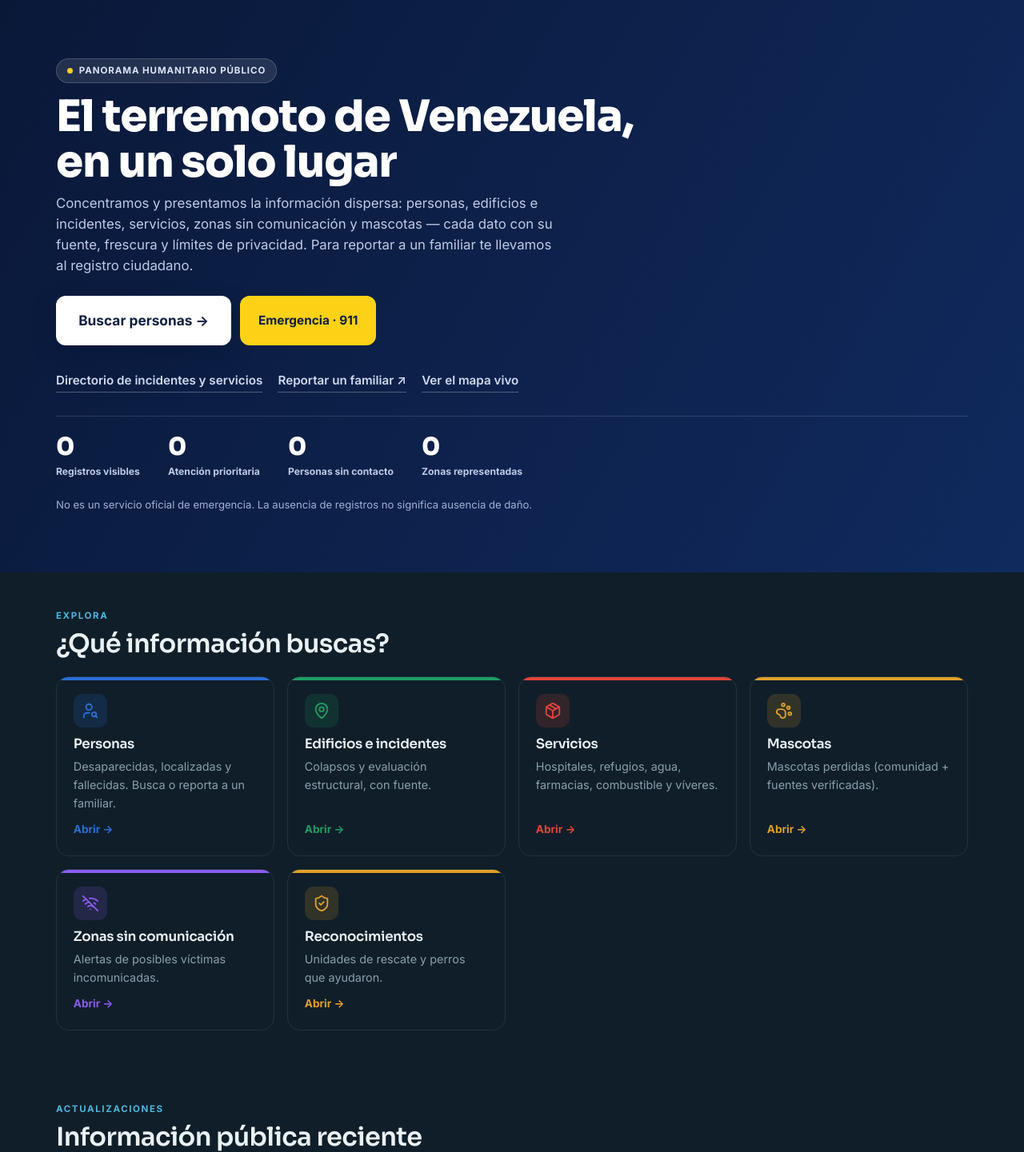
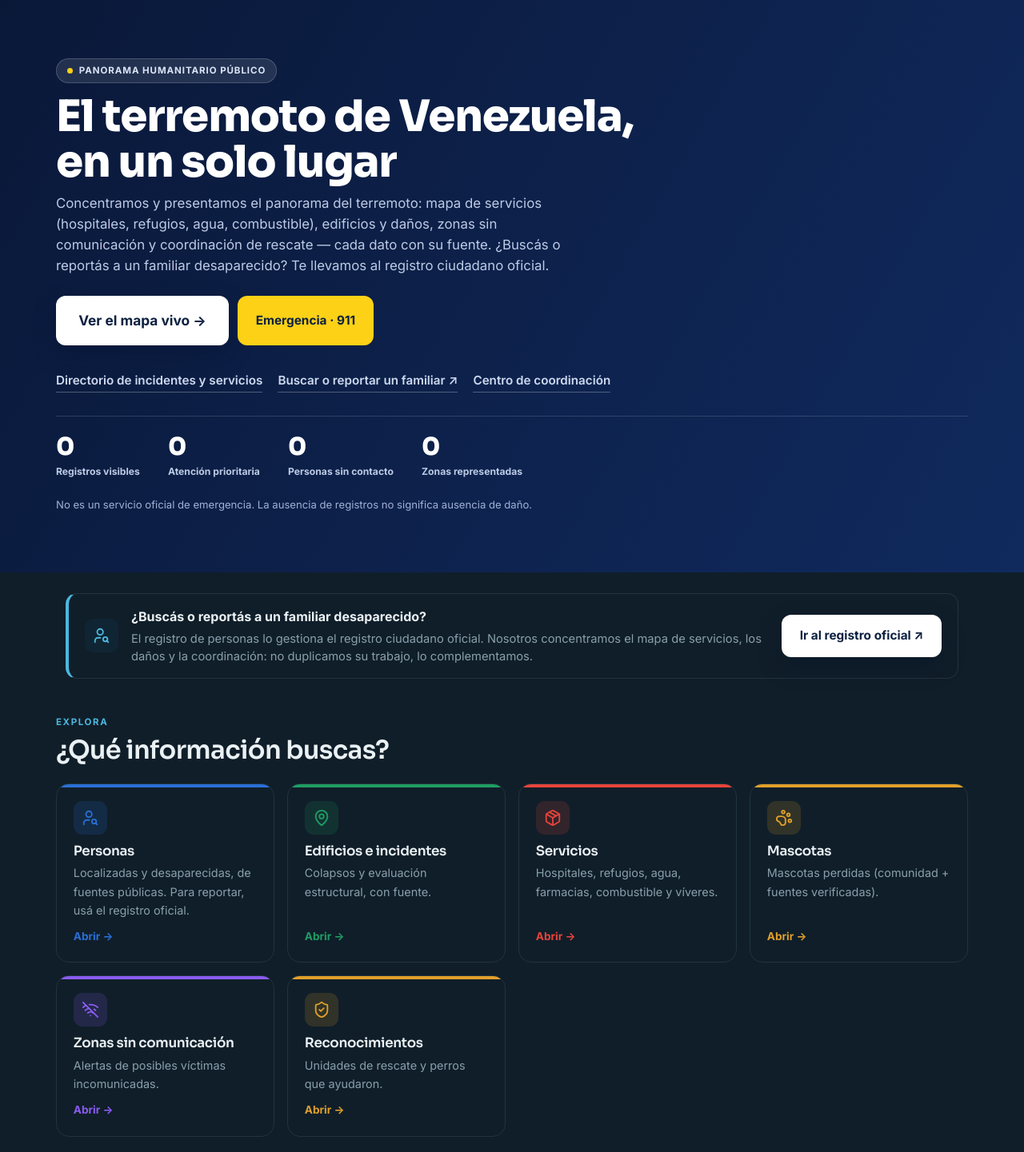
Before and after one commit to sibrianc/red-ayuda-venezuela, a Flask app: page / in a window 1280 px wide. Shown: the part 142-1583 px from the top of the page at 80% size. Run offline with Flask 3, Linux system fonts and the light colour scheme.

Commit message:
feat(home): texto de complementariedad con el registro de personas (#15)
Deja cristalino que el sitio NO duplica el registro ciudadano de desaparecidos, lo
complementa:
- Hero reenfocado: identidad = mapa de servicios, edificios/daños, zonas sin comunicación
  y coordinación; CTA principal "Ver el mapa vivo". Personas → registro oficial.
- Banner dedicado bajo el hero: "¿Buscás o reportás a un familiar? → registro ciudadano
  oficial", explicando que concentramos mapa/servicios/coordinación y no duplicamos.
- Tarjeta "Personas" aclara que presenta datos de fuentes públicas y que para reportar se
  usa el registro oficial.
- i18n EN de los textos nuevos; test de home actualizado.

Co-authored-by: Carlo Sibrian <sibrianc@users.noreply.github.com>
Co-authored-by: Claude Opus 4.8 <noreply@anthropic.com>

```diff
--- a/app/i18n.py
+++ b/app/i18n.py
@@ -73,6 +73,14 @@ TRANSLATIONS: dict[str, dict[str, str]] = {
         "Abrir →": "Open →",
         "Unidades de rescate y perros que ayudaron.": "Rescue units and dogs that helped.",
         "Panel": "Dashboard",
+        "Ver el mapa vivo →": "Open the live map →",
+        "Accesos rápidos": "Quick links",
+        "Ir al registro oficial": "Go to the official registry",
+        "Registro de personas desaparecidas": "Missing persons registry",
+        "¿Buscás o reportás a un familiar desaparecido?": "Looking for or reporting a missing relative?",
+        "El registro de personas lo gestiona el registro ciudadano oficial. Nosotros concentramos el mapa de servicios, los daños y la coordinación: no duplicamos su trabajo, lo complementamos.": "The persons registry is run by the official citizen registry. We gather the services map, damage and coordination: we don't duplicate their work, we complement it.",
+        "Concentramos y presentamos el panorama del terremoto: mapa de servicios (hospitales, refugios, agua, combustible), edificios y daños, zonas sin comunicación y coordinación de rescate — cada dato con su fuente. ¿Buscás o reportás a un familiar desaparecido? Te llevamos al registro ciudadano oficial.": "We gather and present the earthquake picture: a services map (hospitals, shelters, water, fuel), buildings and damage, areas without communication and rescue coordination — each item with its source. Looking for or reporting a missing relative? We take you to the official citizen registry.",
+        "Localizadas y desaparecidas, de fuentes públicas. Para reportar, usá el registro oficial.": "Found and missing, from public sources. To report, use the official registry.",
         "Fuentes": "Sources",
         "Reportar y buscar": "Report & search",
         "Reportar un problema": "Report an issue",
--- a/app/static/css/main.css
+++ b/app/static/css/main.css
@@ -1165,3 +1165,18 @@ html[data-theme="light"] .navbar-toggler-icon{ background-image:url("data:[embed
   font-family:'IBM Plex Mono',monospace; font-size:11px; letter-spacing:.02em; }
 .mapc-intel-search::placeholder{ color:#6f8a8e; }
 .mapc-intel-search:focus{ outline:none; border-color:rgba(45,225,214,.6); background:rgba(8,13,17,.92); }
+
+/* Banner de complementariedad: personas -> registro oficial (no duplicamos, complementamos) */
+.rv-registry-banner{ display:flex; align-items:center; gap:1rem; margin:1.6rem 0 0; padding:1rem 1.25rem;
+  border:1px solid var(--border); border-left:4px solid var(--blue); border-radius:14px; background:var(--surface); }
+.rv-rb-ic{ flex:none; width:42px; height:42px; display:grid; place-items:center; border-radius:11px;
+  background:rgba(20,91,121,.12); color:var(--blue); }
+.rv-rb-ic svg{ width:22px; height:22px; }
+.rv-rb-text{ flex:1 1 auto; min-width:0; }
+.rv-rb-text strong{ display:block; }
+.rv-rb-text p{ margin:.25rem 0 0; color:var(--muted); font-size:.92rem; line-height:1.5; }
+.rv-registry-banner .rv-btn{ flex:none; }
+@media (max-width:640px){
+  .rv-registry-banner{ flex-wrap:wrap; align-items:flex-start; }
+  .rv-registry-banner .rv-btn{ width:100%; text-align:center; }
+}
--- a/app/templates/public/home.html
+++ b/app/templates/public/home.html
@@ -14,15 +14,15 @@
     <div class="container rv-hero-inner">
       <span class="rv-badge"><i aria-hidden="true"></i> {{ _('Panorama humanitario público') }}</span>
       <h1>{{ _('El terremoto de Venezuela, en un solo lugar') }}</h1>
-      <p class="rv-lead">{{ _('Concentramos y presentamos la información dispersa: personas, edificios e incidentes, servicios, zonas sin comunicación y mascotas — cada dato con su fuente, frescura y límites de privacidad. Para reportar a un familiar te llevamos al registro ciudadano.') }}</p>
+      <p class="rv-lead">{{ _('Concentramos y presentamos el panorama del terremoto: mapa de servicios (hospitales, refugios, agua, combustible), edificios y daños, zonas sin comunicación y coordinación de rescate — cada dato con su fuente. ¿Buscás o reportás a un familiar desaparecido? Te llevamos al registro ciudadano oficial.') }}</p>
       <div class="rv-hero-actions">
-        <a class="rv-btn rv-btn-light rv-btn-lg" href="{{ url_for('public.directory_people') }}">{{ _('Buscar personas →') }}</a>
+        <a class="rv-btn rv-btn-light rv-btn-lg" href="{{ url_for('map.index') }}">{{ _('Ver el mapa vivo →') }}</a>
         <a class="rv-btn rv-btn-emergency" href="{{ url_for('public.contacts') }}">{{ _('Emergencia · 911') }}</a>
       </div>
-      <nav class="rv-hero-sub" aria-label="{{ _('Directorio de incidentes y servicios') }}">
+      <nav class="rv-hero-sub" aria-label="{{ _('Accesos rápidos') }}">
         <a href="{{ url_for('public.directory') }}">{{ _('Directorio de incidentes y servicios') }}</a>
-        <a href="{{ person_registry_url }}" target="_blank" rel="noopener">{{ _('Reportar un familiar') }} ↗</a>
-        <a href="{{ url_for('map.index') }}">{{ _('Ver el mapa vivo') }}</a>
+        <a href="{{ person_registry_url }}" target="_blank" rel="noopener">{{ _('Buscar o reportar un familiar') }} ↗</a>
+        <a href="{{ url_for('public.coordination') }}">{{ _('Centro de coordinación') }}</a>
       </nav>
       <dl class="rv-stats">
         <div><dd data-summary-total>{{ summary.total }}</dd><dt>{{ _('Registros visibles') }}</dt></div>
@@ -34,6 +34,17 @@
     </div>
   </section>
 
+  <section class="container">
+    <aside class="rv-registry-banner" aria-label="{{ _('Registro de personas desaparecidas') }}">
+      <span class="rv-rb-ic" aria-hidden="true">{{ icon('user-search') }}</span>
+      <div class="rv-rb-text">
+        <strong>{{ _('¿Buscás o reportás a un familiar desaparecido?') }}</strong>
+        <p>{{ _('El registro de personas lo gestiona el registro ciudadano oficial. Nosotros concentramos el mapa de servicios, los daños y la coordinación: no duplicamos su trabajo, lo complementamos.') }}</p>
+      </div>
+      <a class="rv-btn rv-btn-light" href="{{ person_registry_url }}" target="_blank" rel="noopener">{{ _('Ir al registro oficial') }} ↗</a>
+    </aside>
+  </section>
+
   <section class="container rv-section" aria-labelledby="rv-actions-title">
     <p class="rv-kicker">{{ _('Explora') }}</p>
     <h2 class="rv-h2" id="rv-actions-title">{{ _('¿Qué información buscas?') }}</h2>
@@ -41,7 +52,7 @@
       <a class="rv-card rv-c-persona" href="{{ url_for('public.directory_people') }}">
         <span class="rv-ic" aria-hidden="true">{{ icon('user-search') }}</span>
         <h3>{{ _('Personas') }}</h3>
-        <p>{{ _('Desaparecidas, localizadas y fallecidas. Busca o reporta a un familiar.') }}</p>
+        <p>{{ _('Localizadas y desaparecidas, de fuentes públicas. Para reportar, usá el registro oficial.') }}</p>
         <span class="rv-go">{{ _('Abrir →') }}</span>
       </a>
       <a class="rv-card rv-c-recurso" href="{{ url_for('public.directory_incidents') }}">
```
Also changed, not shown: tests/test_public.py (+3 -2 lines).
